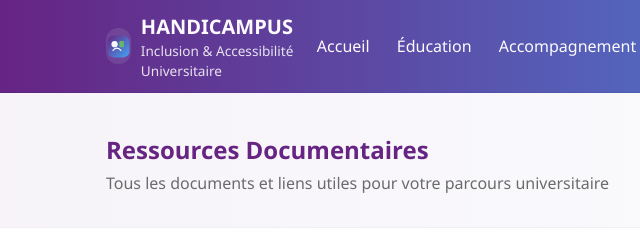
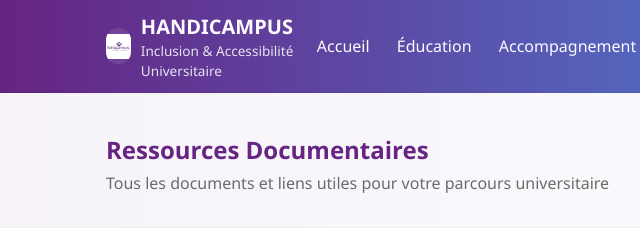
Before and after one commit to Cheikh-Abdallah/Handicampus, a plain HTML site: page pages/ressources.html in a window 1280 px wide. Shown: the top 240 px of the page, 0-640 px from the left. Drawn offline with Linux system fonts and the light colour scheme.

Commit message:
Update logo image source in ressources.html

```diff
--- a/pages/ressources.html
+++ b/pages/ressources.html
@@ -12,7 +12,7 @@
         <div class="container">
             <div class="logo">
                 <div class="logo-mark" aria-hidden="true">
-                    <img src="../assets/images/logo-symbol.svg" alt="">
+                    <img src="../assets/images/LOGO1 ROOM.jpg" alt="">
                 </div>
                 <div>
                     <h1><a href="../index.html">HANDICAMPUS</a></h1>
```
